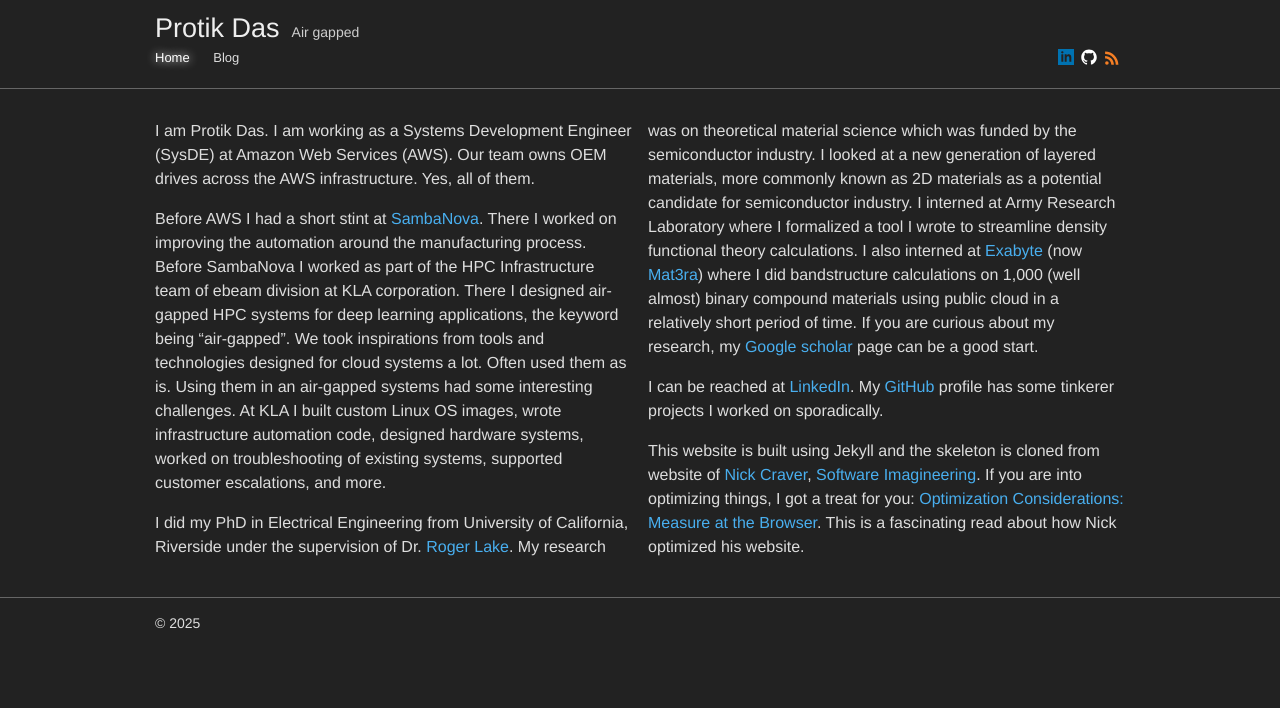
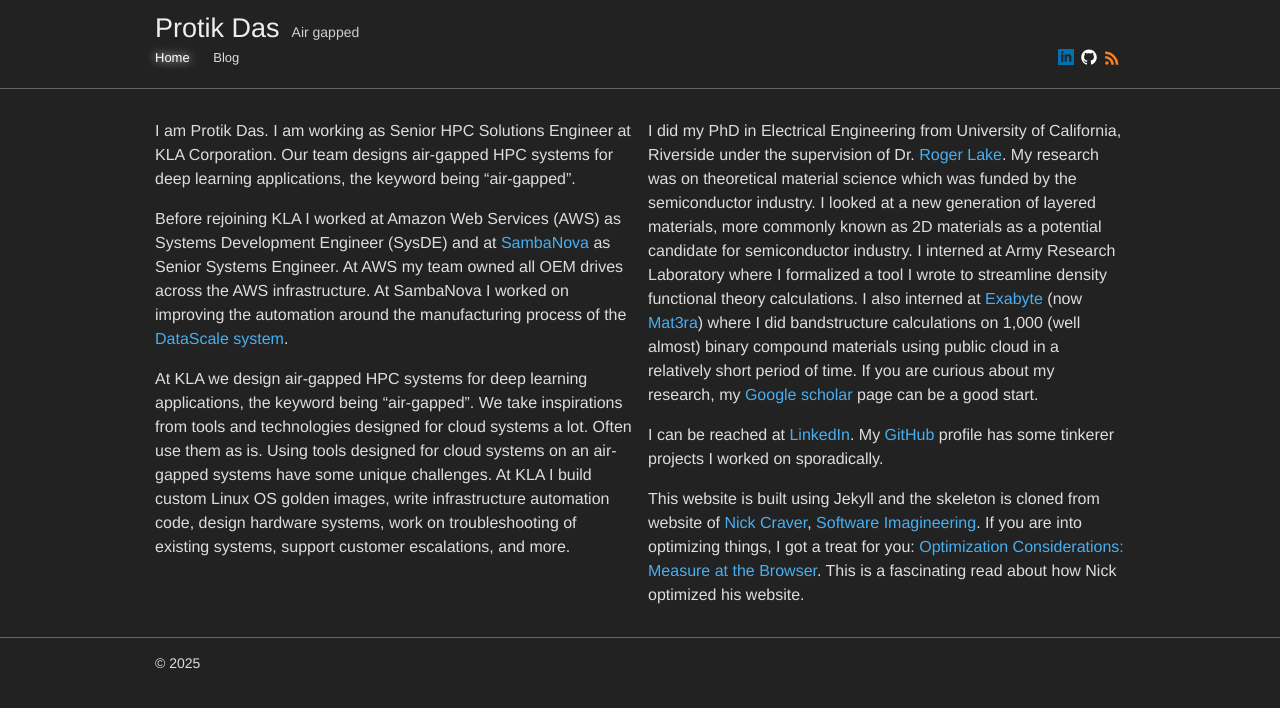
Before and after one commit to protik77/protik77.github.io, a Jekyll site: the page built from index.html, in a window 1280 px wide. Shown: the top 708 px of the page. Built offline with Jekyll 4.4.1, drawn with Linux system fonts in a browser that asks for light colours.

Commit message:
Update about.me

```diff
--- a/_includes/about.md
+++ b/_includes/about.md
@@ -1,21 +1,24 @@
 
 I am Protik Das.
-I am working as a Systems Development Engineer (SysDE) at Amazon Web Services (AWS).
-Our team owns OEM drives across the AWS infrastructure.
-Yes, all of them.
+I am working as Senior HPC Solutions Engineer at KLA Corporation.
+Our team designs air-gapped HPC systems for deep learning applications,
+the keyword being "air-gapped".
 
-Before AWS I had a short stint at [SambaNova](http://sambanova.ai).
-There I worked on improving the automation around the manufacturing process.
-Before SambaNova I worked as part of the HPC Infrastructure team of ebeam division
-at KLA corporation.
-There I designed air-gapped HPC systems for deep learning applications,
+Before rejoining KLA I worked at Amazon Web Services (AWS) as Systems Development Engineer (SysDE)
+and at [SambaNova](https://sambanova.ai) as Senior Systems Engineer.
+At AWS my team owned all OEM drives across the AWS infrastructure.
+At SambaNova I worked on improving the automation around the manufacturing process
+of the [DataScale system](https://sambanova.ai/products/datascale).
+
+At KLA we design air-gapped HPC systems for deep learning applications,
 the keyword being "air-gapped".
-We took inspirations from tools and technologies designed for cloud systems a lot.
-Often used them as is.
-Using them in an air-gapped systems had some interesting challenges.
-At KLA I built custom Linux OS images, wrote infrastructure automation code,
-designed hardware systems, worked on troubleshooting of existing systems,
-supported customer escalations, and more.
+We take inspirations from tools and technologies designed for cloud systems a lot.
+Often use them as is.
+Using tools designed for cloud systems on an air-gapped systems have some unique challenges.
+At KLA I build custom Linux OS golden images,
+write infrastructure automation code,
+design hardware systems, work on troubleshooting of existing systems,
+support customer escalations, and more.
 
 I did my PhD in Electrical Engineering from University of California,
 Riverside under the supervision of Dr. [Roger Lake](https://intra.ece.ucr.edu/~rlake/).
```
